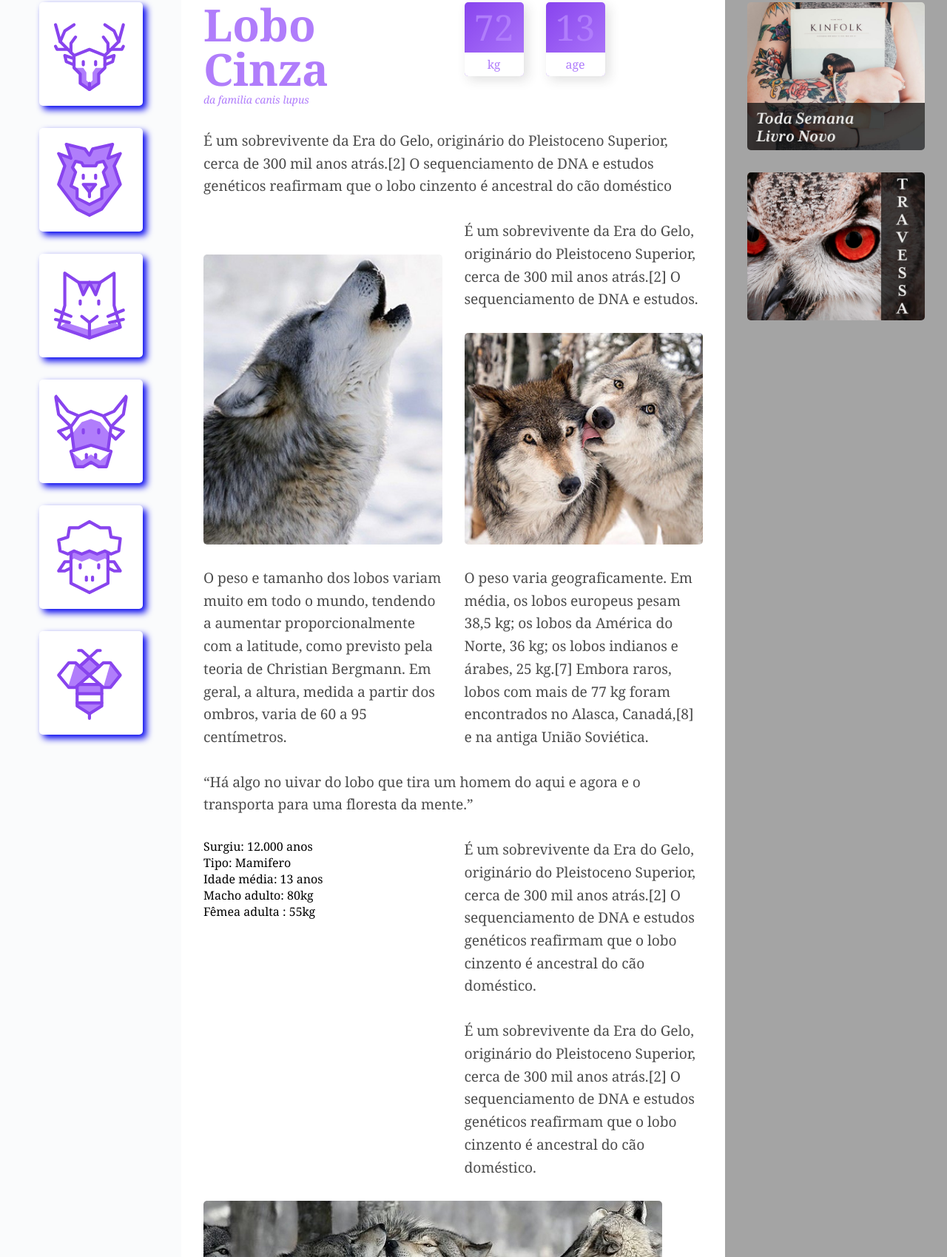
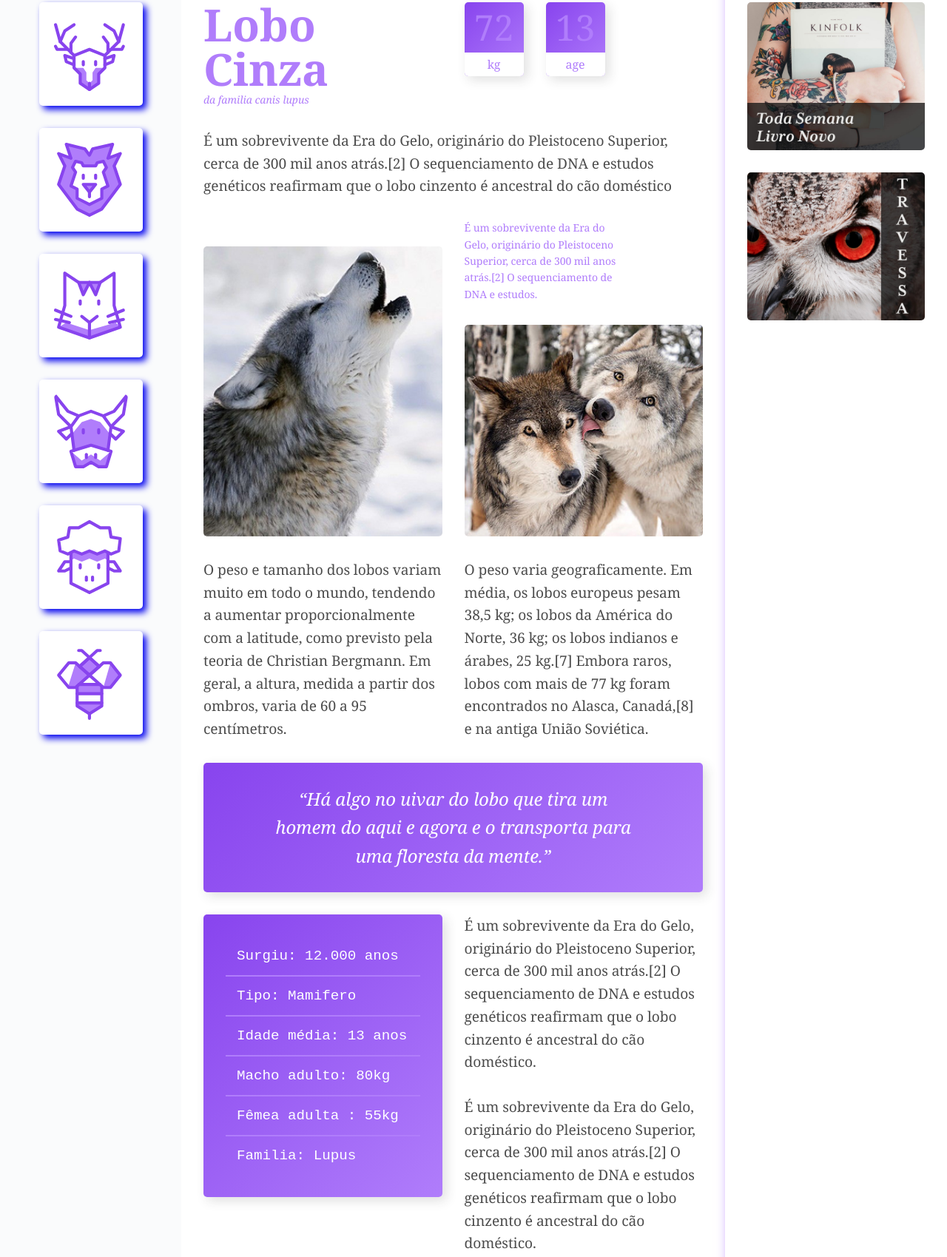
Before and after one commit to EwertonBatista/Aprendendo-Grid-Layout, a plain HTML site: page index.html in a window 1280 px wide. Shown: the part 141-1840 px from the top of the page at 74% size. Drawn offline with Linux system fonts and the light colour scheme.

Commit message:
Finalizando projeto

```diff
--- a/css/style.css
+++ b/css/style.css
@@ -8,6 +8,9 @@ img {
     max-width: 100%;
     border-radius: 5px;
 }
+
+/*
+ */
 
 body {
     font-family: "Volkorn", georgia, sans-serif;
@@ -101,6 +104,8 @@ a {
 .sidenav li a:hover{
     transform: scale(1.1);
     background: #be93ff;
+    box-shadow: 5px 5px 15px 0 #B07DFB;
+
 }
 
 
@@ -208,14 +213,49 @@ p {
     padding: 5px 0;
 }
 
+.destaque {
+    font-size: 0.875em;
+    color: #B07DFB;
+    max-width: 16em;
+}
+
+.citacao, .atributos {
+    padding: 30px;
+    border-radius: 5px;
+    box-shadow: 5px 5px 15px 0px rgba(44, 44, 44, 0.15);
+    background: linear-gradient(135deg, #8844ee, #B07DFB);
+    align-self: start;
+}
+
+.citacao p {
+    font-size: 1.5em;
+    font-style: italic;
+    text-align: center;
+    color: white;
+    max-width: 500px;
+    margin: 0 auto;
+}
+
+.atributos li{
+    color: white;
+    font-family: 'Courier New', Courier, monospace;
+    font-size: 1.2em;
+    padding: 15px;
+
+}
+
+.atributos li + li {
+    border-top: 2px solid #B07DFB;
+}
+
 /* ANUNCIOS */
 
 .anuncios {
     grid-area: anuncios;
-    background: #a4a4a4;
     display: grid;
     align-content: start;
     padding: 30px;
+    box-shadow: 5px 5px 15px 0 #B07DFB;
     grid-gap: 30px;
 }
 
--- a/index.html
+++ b/index.html
@@ -58,7 +58,7 @@
 
             <img class="imagem-1" src="img/wolf1.jpg" alt="wolf 1">
 
-            <p>É um sobrevivente da Era do Gelo, originário do Pleistoceno Superior, cerca de 300 mil anos atrás.[2] O sequenciamento de DNA e estudos.</p>
+            <p class="destaque">É um sobrevivente da Era do Gelo, originário do Pleistoceno Superior, cerca de 300 mil anos atrás.[2] O sequenciamento de DNA e estudos.</p>
 
             <img class="imagem-2" src="img/wolf2.jpg" alt="wolf 2">
 
@@ -77,6 +77,7 @@
                 <li>Idade média: 13 anos</li>
                 <li>Macho adulto: 80kg</li>
                 <li>Fêmea adulta : 55kg</li>
+                <li>Familia: Lupus</li>
             </ul>
 
             <div class="informacoes">
```
